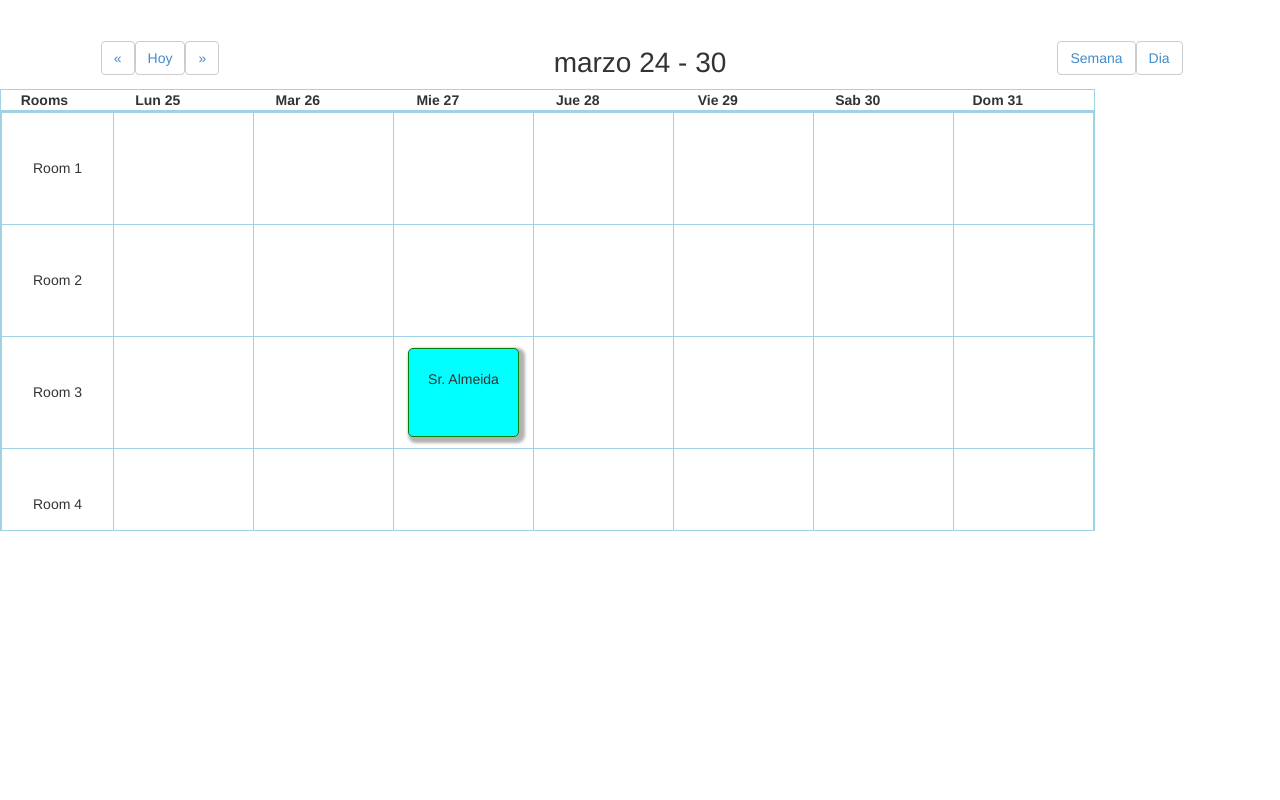
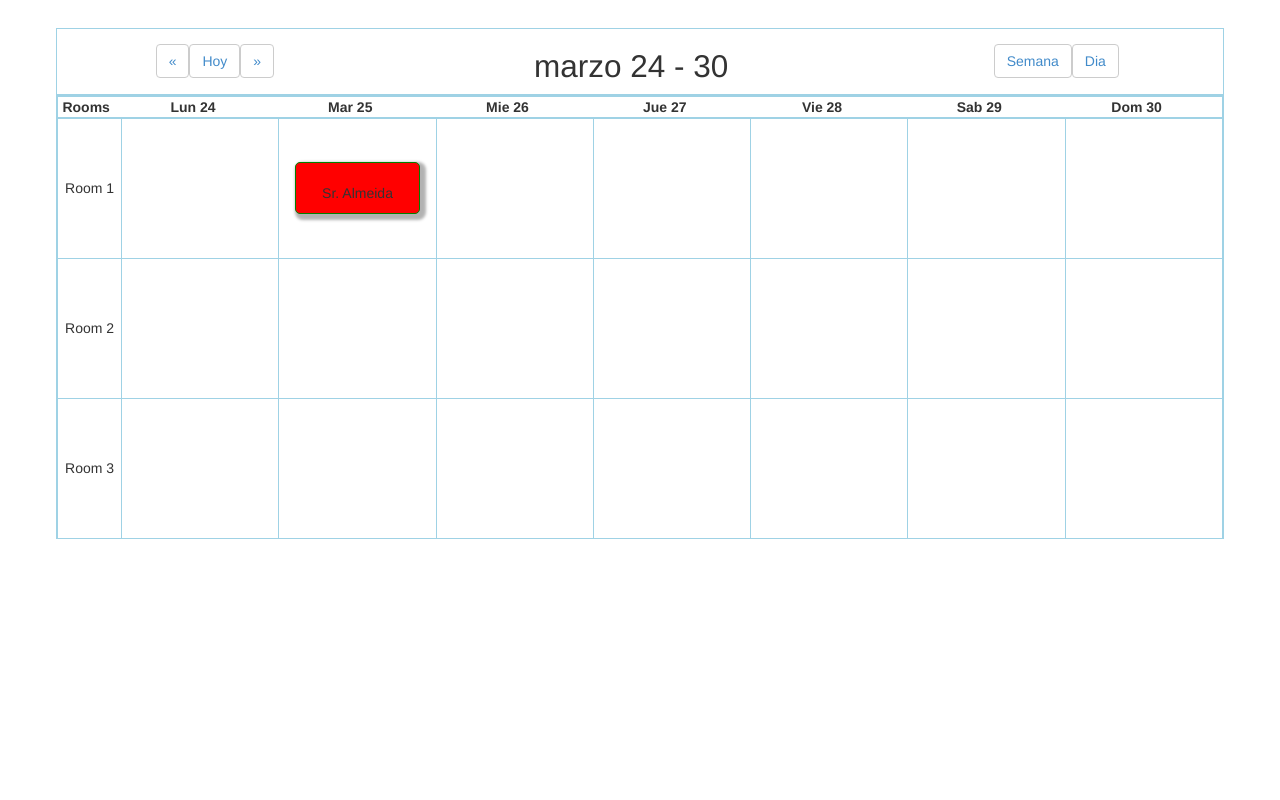
Before and after one commit to fraescaya10/calhotel, a plain HTML site: page index.html in a window 1280 px wide. Drawn offline with Linux system fonts and the light colour scheme.

Commit message:
Correccion de errores

```diff
--- a/css/estilos.css
+++ b/css/estilos.css
@@ -4,58 +4,46 @@
     text-align: center;
     font-size: 1em;
 }
-/*
-Tabla de botones
-*/
 
-#tit_tabla h1 {
-    font-size: 2em;
+.contenedor-principal,.contenedor-secundario{
+    margin: 2em;
 }
 
-.tbl-botones {
+.tbl-botones, .contenedor-tabla,.tbldiasAgenda{
     width: 100%;
+    border: 1px solid #9FD2E5; /*Cambiar luego*/
 }
 
-#btns_izq, #btns_der {
-    width: 25%;
+.tbl-botones, .tbl-botones h1{
+    font-size: 1.5em;
 }
 
-.calhotel{
-    margin: 2em auto;
+.tbl-cuerpo{
+    height: 30em;
+    overflow: auto;
+}
+.tbl-cabecera{
+    overflow: hidden;
 }
 
-.cab-content {
+.filatbl{
+    height: 10em;
+}
+.celda, .celcab {
+    text-align: center;
+    width: 13.5%;
+}
+.celda , .filatbl .celroom, .filasup{
     border: 1px solid #9FD2E5;
-    display: block;
-}
-.cue-content{
-    border: 1px solid #9FD2E5;
-    height: 30em;
-    display: block;
-    overflow: auto;
-}
-.celda, .filatbl .celroom{
-    border: 1px solid #9FD2E5;
-    width: 10em;
-    height: 8em;
-}
-.celcab{
-    text-align: center;
-    width: 10em;
 }
 
-.filatbl .celroom{
-    width: 8em;
+.celroom{
+    width: 6em;
 }
-
-.filasup .celroom{
-    width: 6.2em;
-    font-size: 1em
+.calcabvac{
+    width: 2em;
 }
-
 .evento{
-    height: 80%;
-    width: 80%;
     margin: auto;
     z-index: 30;
 }
--- a/js/script.js
+++ b/js/script.js
@@ -2,15 +2,16 @@ $(document).ready(function() {
     $('.calhotel').calhotel({
         num_fila: 8,
         datosroom:[
-            {fecha_inicia: moment('2014-03-22'), //obligatorio
-                fecha_fin: moment('2014-03-22'), //obligatorio
+            {fecha_inicia: moment('2014-03-25'), //obligatorio
+                fecha_fin: moment('2014-03-25'), //obligatorio
                 cuartonro: 1,//obligatorio
                 nombre_persona: 'Sr. Lopez',//obligatorio
             },
-            {fecha_inicia: moment('2014-03-26'), //obligatorio
-                fecha_fin: moment('2014-03-26'), //obligatorio
-                cuartonro: 3,//obligatorio
+            {fecha_inicia: moment('2014-03-25'), //obligatorio
+                fecha_fin: moment('2014-03-25'), //obligatorio
+                cuartonro: 1,//obligatorio
                 nombre_persona: 'Sr. Almeida',//obligatorio
+                color:'red'
             },
             {fecha_inicia: moment('2014-04-02'), //obligatorio
                 fecha_fin: moment('2014-04-02'), //obligatorio
```
Also changed, not shown: js/jquery.calhotel.js.
